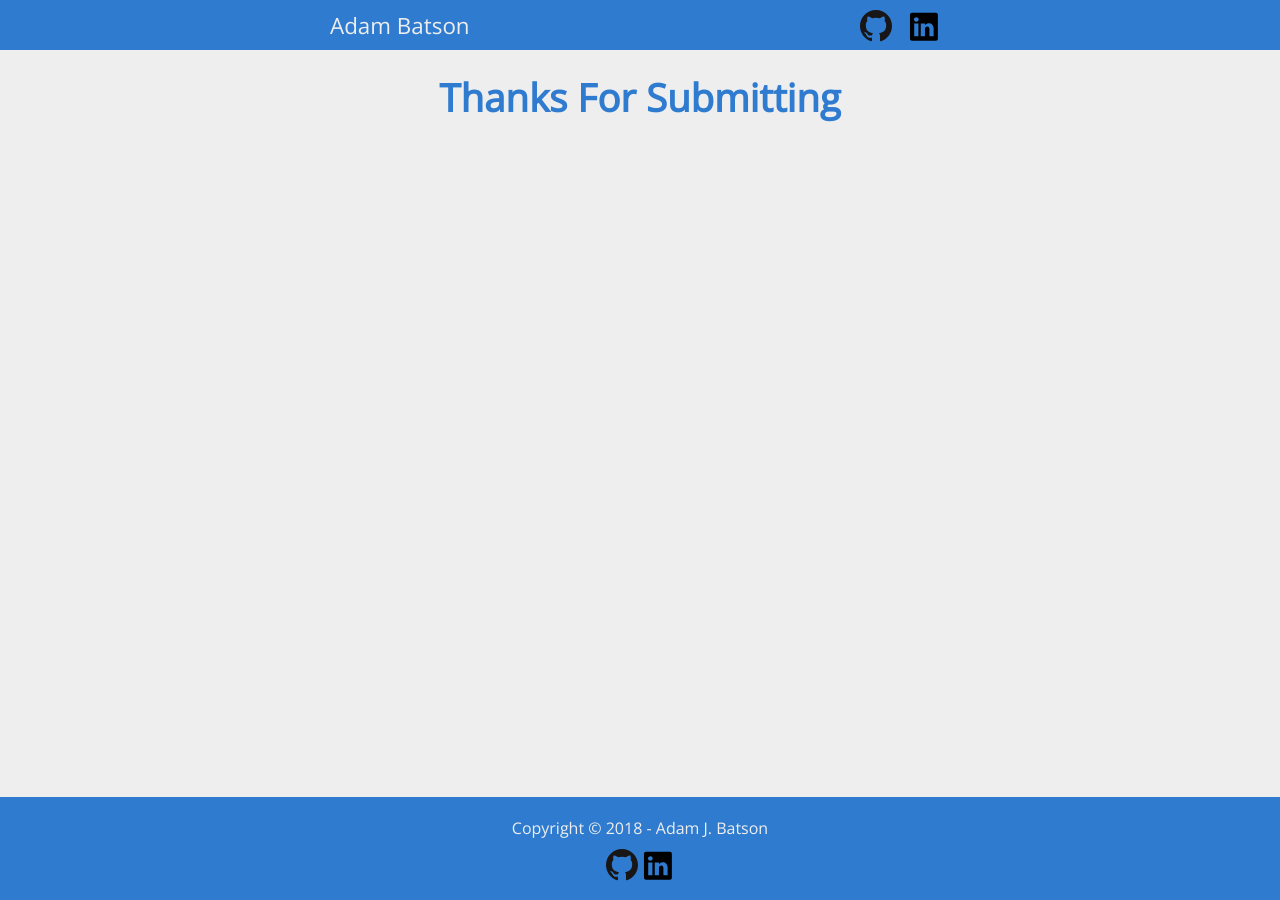
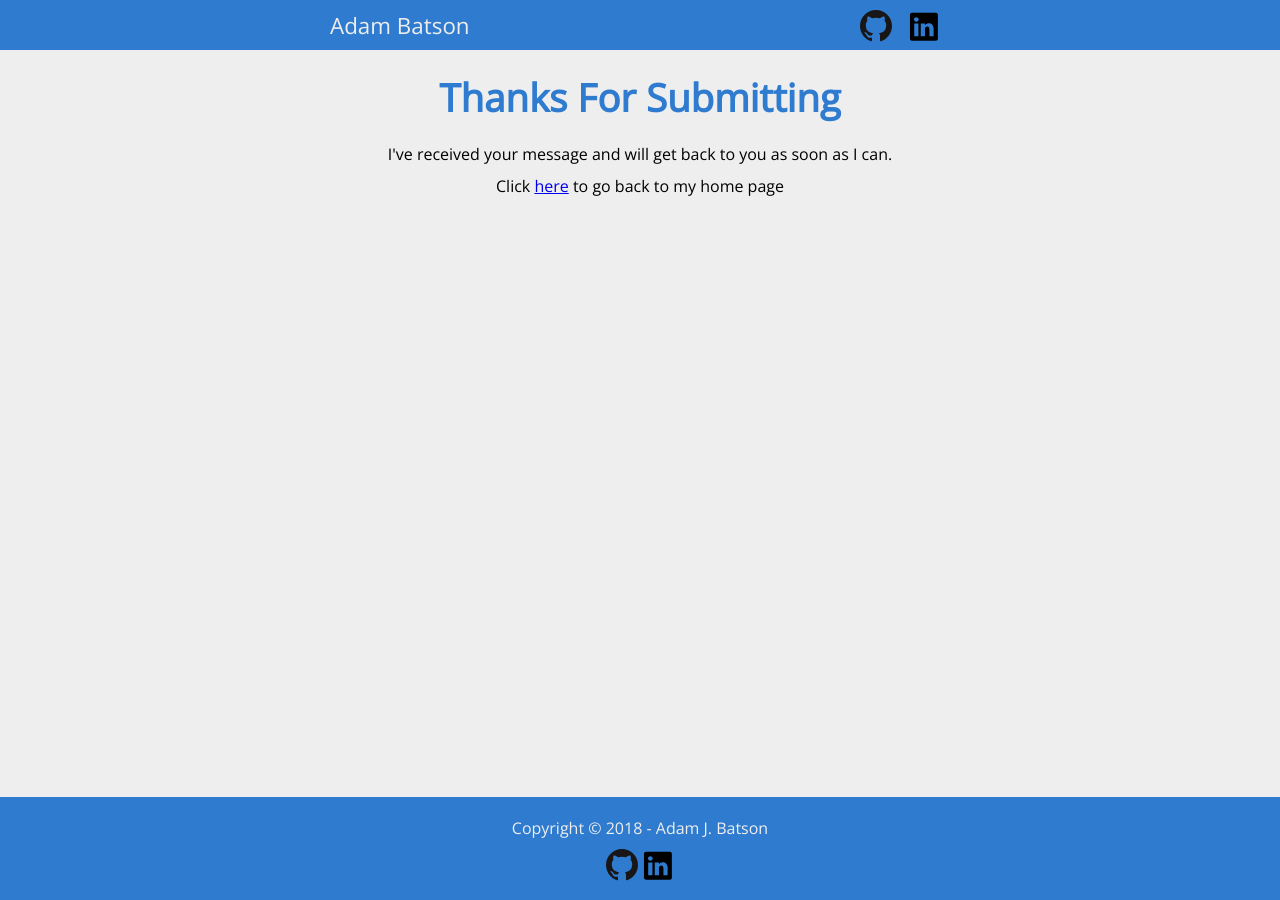
Before and after one commit to adambatson/adambatson.github.io, a Jekyll site: the page built from thanks.html, in a window 1280 px wide. Built offline with Jekyll 4.4.1, drawn with Linux system fonts in a browser that asks for light colours; nearby versions of some CDN libraries.

Commit message:
Contact form works throug both ajax call and post method with js disabled

```diff
--- a/index.html
+++ b/index.html
@@ -73,10 +73,11 @@
 
 		<div id="contact">
 			<h1>Contact Me</h1>
-			<form id="contactForm">
+			<form id="contactForm" action="https://getsimpleform.com/messages?form_api_token=f67041d6f71c5c71a27b72256dbae882" method="post">
 				<input class="contactInput name" type="text" name="name" placeholder="Your Name">
 				<input class="contactInput email" type="email" name="email" placeholder="Your email" style="margin-left: 5%;">
 				<textarea name="message" class="message" placeholder="Your Message" data-gramm_editor="false"></textarea>
+				<input type="hidden" name="redirect_to" value="/thanks.html">
 				<button type="submit" id="contactSubmit">Submit</button>
 			</form>
 		</div>
--- a/js/portfolio.js
+++ b/js/portfolio.js
@@ -1,7 +1,18 @@
+function validateEmail(email) {
+	var re = /^(([^<>()\[\]\\.,;:\s@"]+(\.[^<>()\[\]\\.,;:\s@"]+)*)|(".+"))@((\[[0-9]{1,3}\.[0-9]{1,3}\.[0-9]{1,3}\.[0-9]{1,3}\])|(([a-zA-Z\-0-9]+\.)+[a-zA-Z]{2,}))$/;
+	return re.test(String(email).toLowerCase());
+}
+
 $(document).ready(function() {
 
 	$("#contactSubmit").on('click', function(e) {
 		e.preventDefault();
+		if(!validateEmail($(".email").val())) {
+			alert("Please enter a valid email address");
+			$(".email").css("border", "1px solid red");
+			return false;
+		}
+		$(".email").css("border", "0");
 		$.ajax({
 			dataType: 'jsonp',
 			url: "http://getsimpleform.com/messages/ajax?form_api_token=f67041d6f71c5c71a27b72256dbae882",
@@ -12,6 +23,9 @@
 			},
 			success: function(res) {
 				alert("Thank you for contacting me, I'll be in touch shortly!");
+				$(".name").val("");
+				$(".email").val("");
+				$(".message").val("");
 			}
 		});
 	});
--- a/thanks.html
+++ b/thanks.html
@@ -8,6 +8,10 @@
         <div class="container">
             {% include header.html %}
             <h1>Thanks For Submitting</h1>
+            <div style="text-align: center;">
+                <p>I've received your message and will get back to you as soon as I can.</p>
+                <p>Click <a href="/">here</a> to go back to my home page</p>
+            </div>
         </div>
         {% include footer.html %}
     </body>
```
